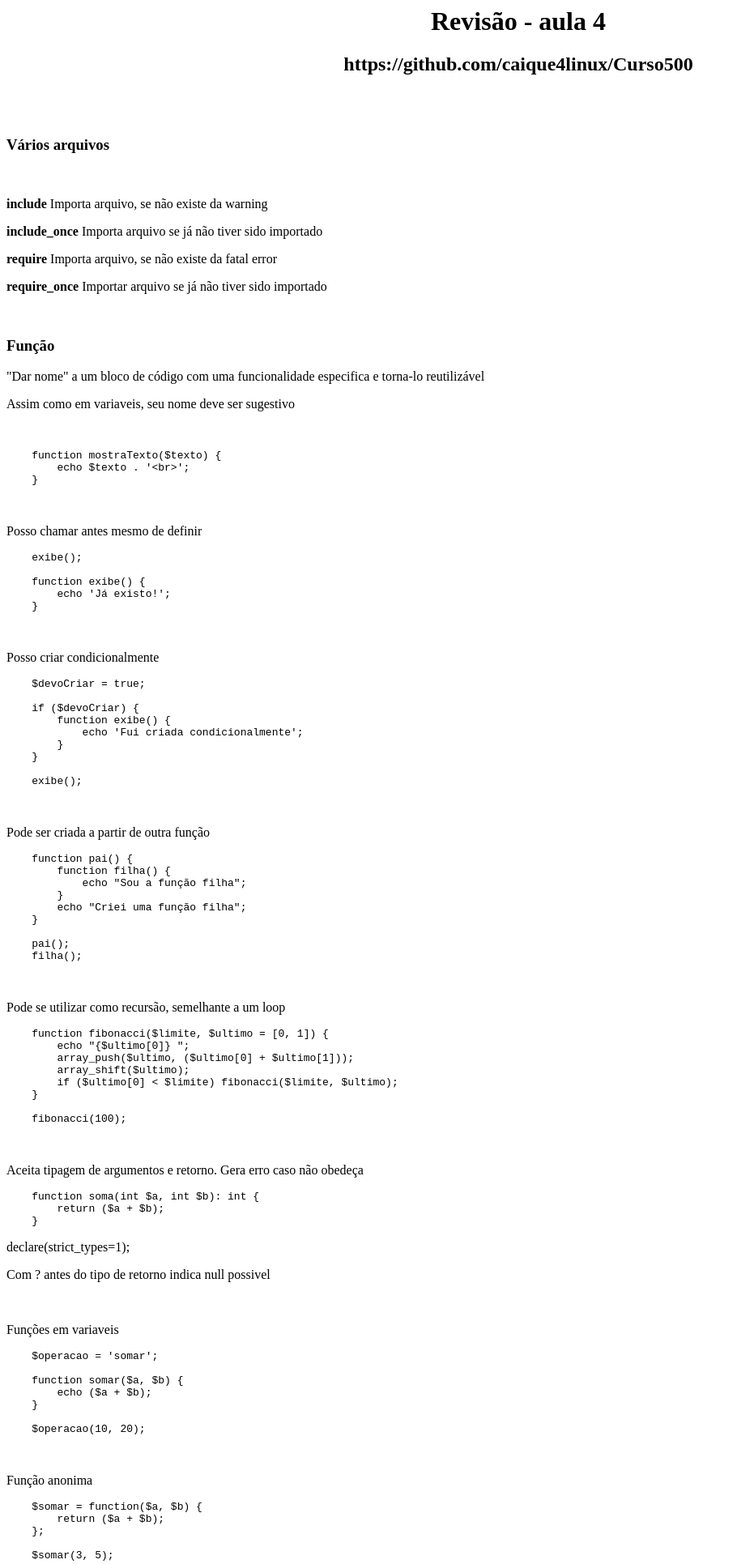
After one commit to caique4linux/Curso500, a PHP site: page /aula4/revisao/revisao.php in a window 1280 px wide. The commit adds this page. Shown: the top 1931 px of the page at 81% size, without its empty margins (0-910 px from the left). Run offline with PHP 8.4, Linux system fonts and the light colour scheme.

```diff
--- a/aula3/calcula-peso-ideal.php
+++ b/aula3/calcula-peso-ideal.php
@@ -1,6 +1,6 @@
 <?php
 
-require('../lib/funcoes.php');
+require('./lib/funcoes.php');
 
 // Calcular peso ideal
 // Variavel com sexo
--- /dev/null
+++ b/aula4/revisao/revisao.php
@@ -0,0 +1,210 @@
+<html>
+<body>
+<h1><center>Revisão - aula 4</center></h1>
+<h2><center>https://github.com/caique4linux/Curso500</center></h2>
+<br><br>
+<h3>Vários arquivos</h3>
+<br>
+<p><b>include </b> Importa arquivo, se não existe da warning</p>
+<p><b>include_once </b> Importa arquivo se já não tiver sido importado</p>
+<p><b>require </b> Importa arquivo, se não existe da fatal error</p>
+<p><b>require_once </b> Importar arquivo se já não tiver sido importado</p>
+<br>
+<h3>Função</h3>
+<p>"Dar nome" a um bloco de código com uma funcionalidade especifica e torna-lo reutilizável</p>
+<p>Assim como em variaveis, seu nome deve ser sugestivo</p>
+<br>
+<pre>
+    function mostraTexto($texto) {
+        echo $texto . '&lt;br&gt;';
+    }
+</pre>
+<br>
+<p>Posso chamar antes mesmo de definir</p>
+<pre>
+    exibe();
+
+    function exibe() {
+        echo 'Já existo!';
+    }
+</pre>
+<br>
+<p>Posso criar condicionalmente</p>
+<pre>
+    $devoCriar = true;
+
+    if ($devoCriar) {
+        function exibe() {
+            echo 'Fui criada condicionalmente';
+        }
+    }
+
+    exibe();
+</pre>
+<br>
+<p>Pode ser criada a partir de outra função</p>
+<pre>
+    function pai() {
+        function filha() {
+            echo "Sou a função filha";
+        }
+        echo "Criei uma função filha";
+    }
+
+    pai();
+    filha();
+</pre>
+<br>
+<p>Pode se utilizar como recursão, semelhante a um loop</p>
+<pre>
+    function fibonacci($limite, $ultimo = [0, 1]) {
+        echo "{$ultimo[0]} ";
+        array_push($ultimo, ($ultimo[0] + $ultimo[1]));
+        array_shift($ultimo);
+        if ($ultimo[0] < $limite) fibonacci($limite, $ultimo);
+    }
+
+    fibonacci(100);
+</pre>
+<br>
+<p>Aceita tipagem de argumentos e retorno. Gera erro caso não obedeça</p>
+<pre>
+    function soma(int $a, int $b): int {
+        return ($a + $b);
+    }
+</pre>
+<p>declare(strict_types=1);</p>
+<p>Com ? antes do tipo de retorno indica null possivel</p>
+<br>
+<p>Funções em variaveis</p>
+<pre>
+    $operacao = 'somar';
+
+    function somar($a, $b) {
+        echo ($a + $b);
+    }
+
+    $operacao(10, 20);
+</pre>
+<br>
+<p>Função anonima</p>
+<pre>
+    $somar = function($a, $b) {
+        return ($a + $b);
+    };
+
+    $somar(3, 5);
+</pre>
+<p>Ponto e virgula é importante</p>
+<br>
+<p>Escopo de variaveis</p>
+<pre>
+    $texto = "Olá";
+
+    $exibe = function() {
+        echo $texto;
+    };
+
+    $exibe();
+</pre>
+<p>Apresenta erro</p>
+<pre>
+    $texto = "Olá";
+
+    function exibe() {
+        echo $texto;
+    }
+
+    exibe();
+</pre>
+<p>Apresenta erro</p>
+<br>
+<p>Funciona</p>
+<pre>
+    $texto = "Olá";
+
+    $exibe = function() use ($texto) {
+        echo $texto;
+    };
+
+    $exibe();
+</pre>
+<p>Funciona</p>
+<pre>
+    $texto = "Olá";
+
+    function exibe() {
+        global $exibe;
+        echo $texto;
+    }
+
+    exibe();
+</pre>
+<p>Funciona</p>
+<pre>
+    define('TEXTO', "Olá");
+
+    function exibe() {
+        global $exibe;
+        echo TEXTO;
+    }
+
+    exibe();
+</pre>
+<br>
+<p>Passagem por referência</p>
+<pre>
+    $meses = ['Janeiro', 'Favereiro', 'Março'];
+
+    function juntarLista(&$lista) {
+        $lista = implode('-', $lista);
+    }
+
+    juntarLista($meses);
+
+    echo $meses;
+</pre>
+<p>Janeiro-Favereiro-Março</p>
+<br><br>
+<h3>Funções internas</h3>
+<h4>https://www.php.net/manual/pt_BR/</h4>
+<br>
+<p><b>isset </b> Verifica se variavel existe</p>
+<p><b>empty </b> Verifica se valor é vazio</p>
+<p><b>is_null </b> Verifica se valor é nulo (null)</p>
+<p><b>unset </b> Destroi uma variavel</p>
+<p><b>sqrt </b> Calcula raiz quadrada de um numero</p>
+<p><b>pow </b> Calcula potencia dos valores informados</p>
+<p><b>print </b> Exibe texto</p>
+<p><b>echo </b> Exibe texto, aceita muitos textos como argumento</p>
+<p><b>print_r </b> Exibe variaveis de forma legivel</p>
+<p><b>var_dump </b> Exibe variaveis de forma legivel com informações adicionais</p>
+<p><b>is_array </b> Checa se variável é do tipo array</p>
+<p><b>is_bool </b> Checa se variável é do tipo boolean</p>
+<p><b>is_float </b> Checa se variável é do tipo float</p>
+<p><b>is_int </b> Checa se variável é do tipo int</p>
+<p><b>is_numeric </b> Checa se variável é numerico</p>
+<p><b>is_string </b> Checa se variável é texto</p>
+<p><b>gettype </b> Retorna tipo da variavel</p>
+<p><b>printf </b> Mostra texto formatado</p>
+<p><b>count </b> Conta quantidade de itens em uma array</p>
+<p><b>explode </b> Quebra texto em uma array</p>
+<p><b>implode </b> Junta array em um texto</p>
+<p><b>trim </b> Remove espaços no final e começo</p>
+<p><b>str_replace </b> Substitui valor em um texto</p>
+<p><b>strtolower </b> Transforma texto em letra minusculas</p>
+<p><b>strtoupper </b> Transforma texto em letra maiscula</p>
+<p><b>ucfirst </b> Transforma primeiro caracter do texto em maisculo</p>
+<p><b>ucwords </b> Transforma primeiro caracter de cada palavra em maisculo</p>
+<p><b>lcfist </b> Transforma primeiro caracter do texto em minusculo</p>
+<p><b>nl2br </b> Substitui \n por quebra de linha do HTML</p>
+<p><b>str_split </b> Quebra texto a cada n caracteres</p>
+<p><b>str_repeat </b> Exibe texto n vezes</p>
+<p><b>strlen </b> Exibe tamanho do texto</p>
+<p><b>strpos </b> Encontra a posição da primeira ocorrencia</p>
+<p><b>substr </b> Retorna parte de um texto</p>
+<p><b>strstr </b> Retorna texto antes ou depois de um valor informado</p>
+<p><b>file_put_contents </b> Salva dados em arquivo</p>
+<p><b>file_get_contents </b> Lê dados de arquivo</p>
+</body>
+</html>
--- a/index.php
+++ b/index.php
@@ -1,3 +1,3 @@
 <?php
 
-echo nl2br(file_get_contents('aula.txt'));
+require_once('./lib/funcoes.php');
```
Also changed, not shown: aula3/lib/funcoes.php (added, +43 -0 lines), aula4/revisao/escopo.php (added, +22 -0 lines), lib/funcoes.php (+0 -42 lines), aula3/equacao-2grau.php (renamed from equacao-2grau.php).
